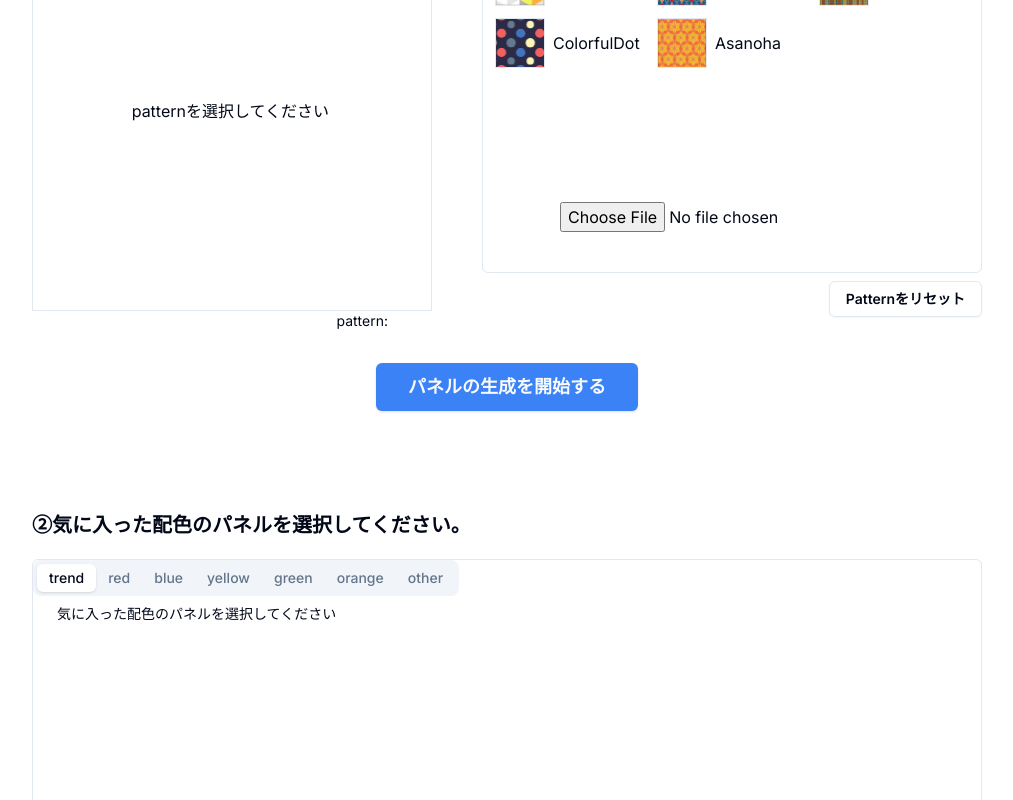
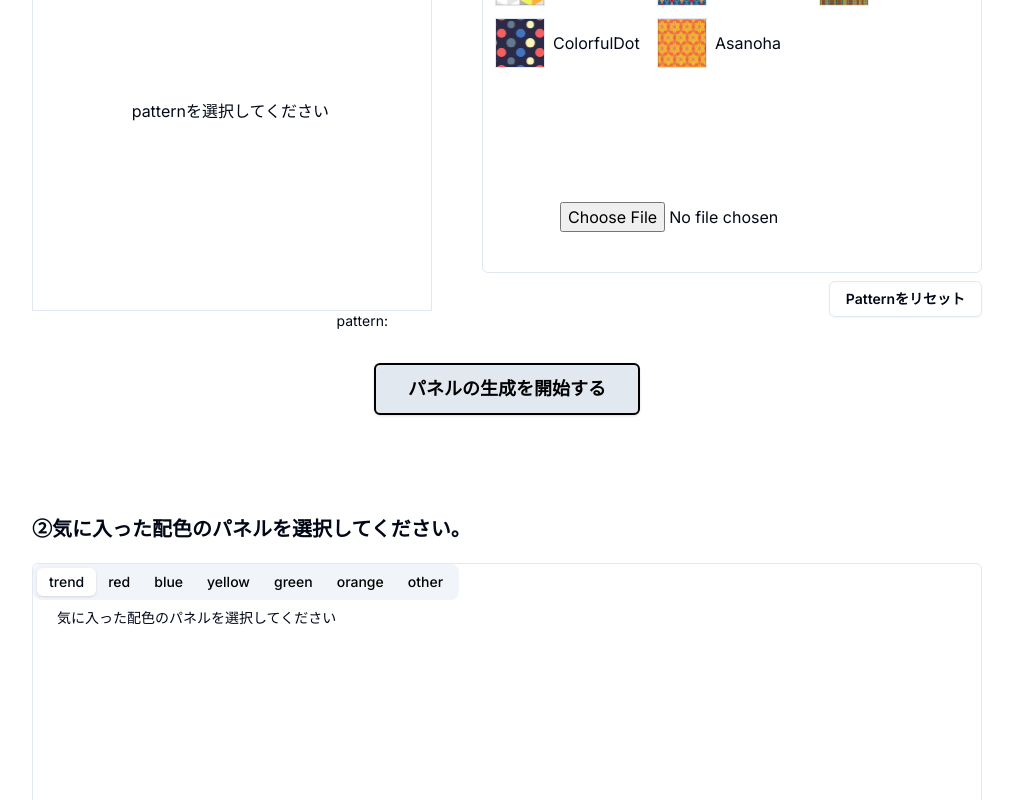
Before and after one commit to daryuun5139/color-palette, a Next.js app: page / in a window 1280 px wide. Shown: the part 471-1271 px from the top of the page, without its empty margins (133-1146 px from the left). Built offline with nearby package versions, Linux system fonts and the light colour scheme.

Commit message:
score改善0.1

```diff
--- a/src/app/layout.tsx
+++ b/src/app/layout.tsx
@@ -14,7 +14,7 @@ export default function RootLayout({ children }: { children: React.ReactNode })
   return (
     <html lang="en" className="overscroll-x-none;">
       {/* スワイプバックの無効化 */}
-      <body className={inter.className}>
+      <body className={`${inter.className} mx-auto w-[1100px]`}>
         <Providers>{children}</Providers>
       </body>
     </html>
--- a/src/app/page.tsx
+++ b/src/app/page.tsx
@@ -11,7 +11,7 @@ export default function Home() {
   return (
     <>
       <NavBar />
-      <div className="mx-auto flex w-[1100px] flex-col items-center pt-16">
+      <div className="mx-auto flex flex-col items-center pt-16">
         {/* HowToUse ---------------------------------------------------------------- */}
         <div className="pb-16">
           <HowToUse />
--- a/src/components/generatedPanelList/GeneratedPanelList.tsx
+++ b/src/components/generatedPanelList/GeneratedPanelList.tsx
@@ -20,7 +20,7 @@ const GeneratedPanelList = (props: Props) => {
   return (
     <div>
       <Tabs defaultValue="trend" className="h-[600px] w-full rounded-md border-[1px]">
-        <TabsList>
+        <TabsList className="text-black">
           <TabsTrigger value="trend">trend</TabsTrigger>
           <TabsTrigger value="red">red</TabsTrigger>
           <TabsTrigger value="blue">blue</TabsTrigger>
--- a/src/components/selectPattern/DefaultPatterns.tsx
+++ b/src/components/selectPattern/DefaultPatterns.tsx
@@ -66,7 +66,9 @@ const DefaultPatterns = (props: Props) => {
               data={`/${name}.svg`}
               type="image/svg+xml"
               className="z-0 h-[50px] w-[50px] border-[1px]"
-            ></object>
+            >
+              {name}
+            </object>
             <h2 className="text-left">{name}</h2>
           </label>
         </div>
--- a/src/components/selectPattern/FileUploader.tsx
+++ b/src/components/selectPattern/FileUploader.tsx
@@ -35,7 +35,7 @@ const FileUploader = (props: Props) => {
 
   return (
     <>
-      <input type="file" accept="image/svg" onChange={handleFileChange} />
+      <input type="file" accept="image/svg" onChange={handleFileChange} aria-label="FileUpload" />
     </>
   );
 };
--- a/src/components/selectPattern/StartGenerateButton.tsx
+++ b/src/components/selectPattern/StartGenerateButton.tsx
@@ -115,7 +115,7 @@ const StartGenerateButton = (props: Props) => {
   return (
     <>
       <Button
-        className="mx-auto mt-8 bg-blue-500 px-8 py-6 text-lg font-bold hover:bg-blue-500  hover:opacity-80  hover:transition-all hover:duration-300"
+        className="mx-auto mt-8 border-2 border-black bg-slate-200 px-8 py-6 text-lg font-bold text-black hover:bg-slate-400 hover:transition-all hover:duration-500"
         onClick={startGenerate}
       >
         パネルの生成を開始する
```
